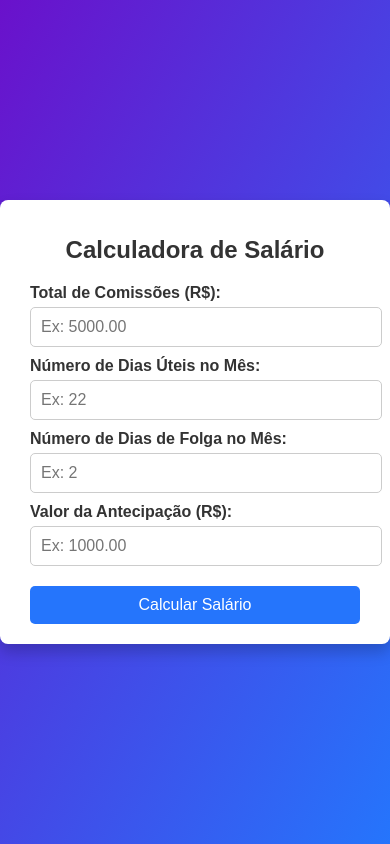
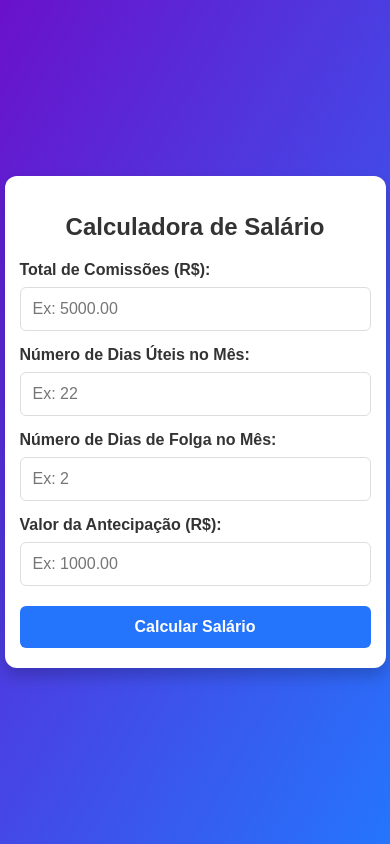
Before and after one commit to Washingtonbarbalho/simulador-salario, a plain HTML site: page index.html in a window 390 px wide. Drawn offline with Linux system fonts and the light colour scheme.

Commit message:
Update index.html

```diff
--- a/index.html
+++ b/index.html
@@ -9,53 +9,56 @@
             font-family: 'Arial', sans-serif;
             background: linear-gradient(120deg, #6a11cb, #2575fc);
             color: #fff;
+            margin: 0;
+            padding: 0;
             display: flex;
             justify-content: center;
             align-items: center;
-            height: 100vh;
-            margin: 0;
+            min-height: 100vh;
         }
 
         .container {
             background: #fff;
             color: #333;
-            border-radius: 8px;
-            padding: 20px 30px;
+            border-radius: 12px;
+            padding: 25px 20px;
             box-shadow: 0 8px 15px rgba(0, 0, 0, 0.2);
-            width: 100%;
-            max-width: 400px;
+            width: 90%;
+            max-width: 420px;
         }
 
         .container h1 {
-            font-size: 1.5rem;
+            font-size: 1.8rem;
             text-align: center;
             margin-bottom: 20px;
         }
 
         label {
             display: block;
-            margin-top: 10px;
+            margin-top: 15px;
             font-weight: bold;
         }
 
         input {
             width: 100%;
-            padding: 10px;
-            margin-top: 5px;
-            border: 1px solid #ccc;
-            border-radius: 5px;
+            padding: 12px;
+            margin-top: 8px;
+            border: 1px solid #ddd;
+            border-radius: 6px;
             font-size: 1rem;
+            box-sizing: border-box;
         }
 
         button {
             width: 100%;
-            padding: 10px;
+            padding: 12px;
             margin-top: 20px;
             background: #2575fc;
             color: #fff;
-            font-size: 1rem;
+            font-size: 1.1rem;
+            font-weight: bold;
             border: none;
-            border-radius: 5px;
+            border-radius: 6px;
             cursor: pointer;
             transition: background 0.3s;
         }
@@ -66,15 +69,30 @@
 
         .result {
             margin-top: 20px;
-            padding: 10px;
-            background: #f4f4f4;
+            padding: 15px;
+            background: #f9f9f9;
             color: #333;
-            border-radius: 5px;
-            font-size: 0.95rem;
+            border: 1px solid #ddd;
+            border-radius: 6px;
+            font-size: 1rem;
         }
 
         .result p {
-            margin: 5px 0;
+            margin: 10px 0;
+        }
+
+        @media (max-width: 600px) {
+            .container {
+                padding: 20px 15px;
+            }
+
+            .container h1 {
+                font-size: 1.5rem;
+            }
+
+            button {
+                font-size: 1rem;
+            }
         }
     </style>
 </head>
@@ -99,7 +117,6 @@
     </div>
 
     <script>
-        // Formata o valor como moeda brasileira ao digitar
         function formatCurrency(input) {
             const value = input.value.replace(/\D/g, '');
             const formattedValue = new Intl.NumberFormat('pt-BR', {
@@ -109,7 +126,6 @@
             input.value = formattedValue;
         }
 
-        // Remove a formatação de moeda para cálculo
         function parseCurrency(value) {
             return parseFloat(value.replace(/\./g, '').replace(',', '.').replace(/[^\d.-]/g, '')) || 0;
         }
```
